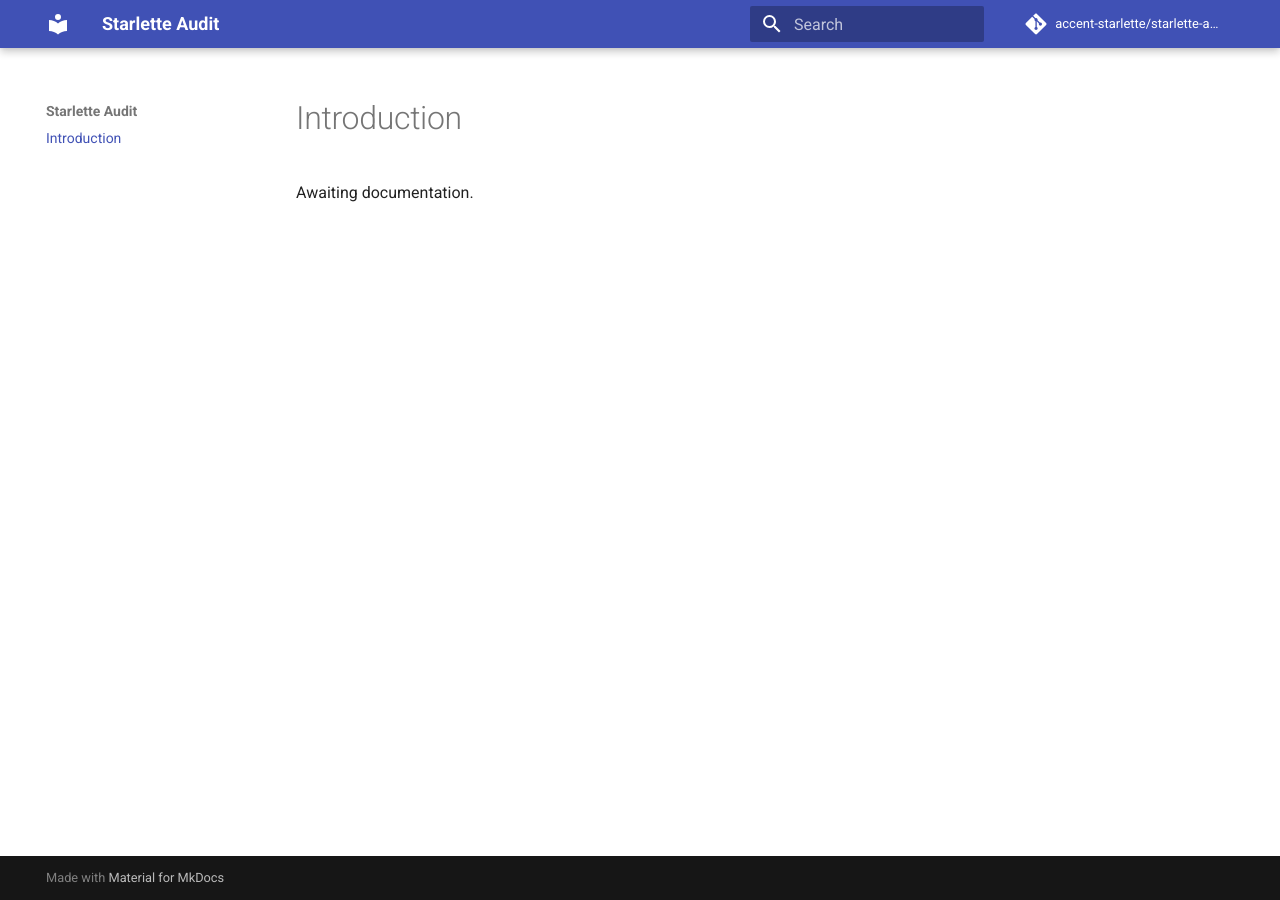
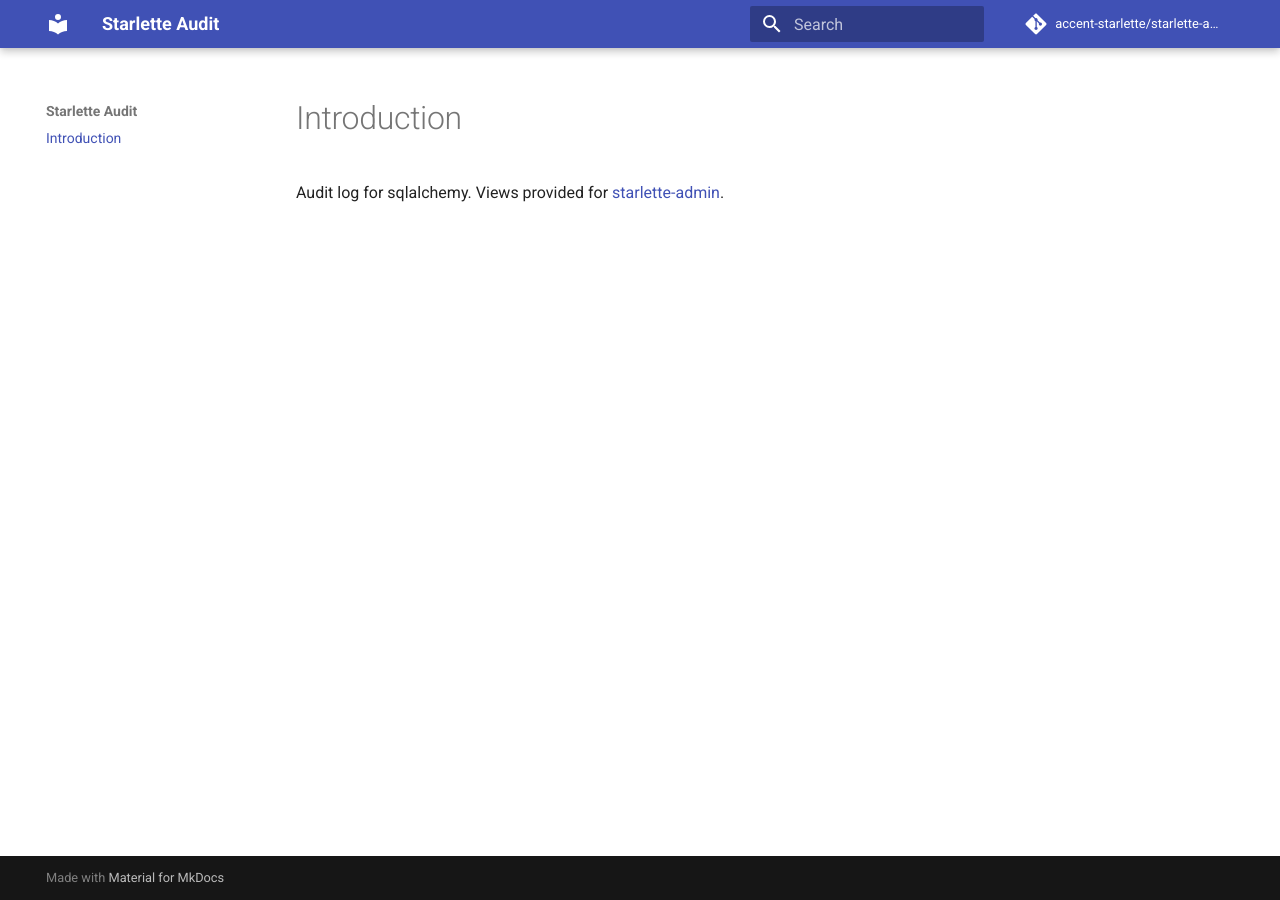
Before and after one commit to accent-starlette/starlette-audit, an MkDocs documentation site: the page built from docs/index.md, in a window 1280 px wide. Built offline with MkDocs 1.6.1 and Material for MkDocs 9.7.7, drawn with Linux system fonts in a browser that asks for light colours; comment, search, counter and statistics services are not loaded.

Commit message:
initial documentation layout

```diff
--- a/docs/index.md
+++ b/docs/index.md
@@ -1,3 +1,3 @@
 # Introduction
 
-Awaiting documentation.
+Audit log for sqlalchemy. Views provided for [starlette-admin](https://github.com/accent-starlette/starlette-admin).
```
